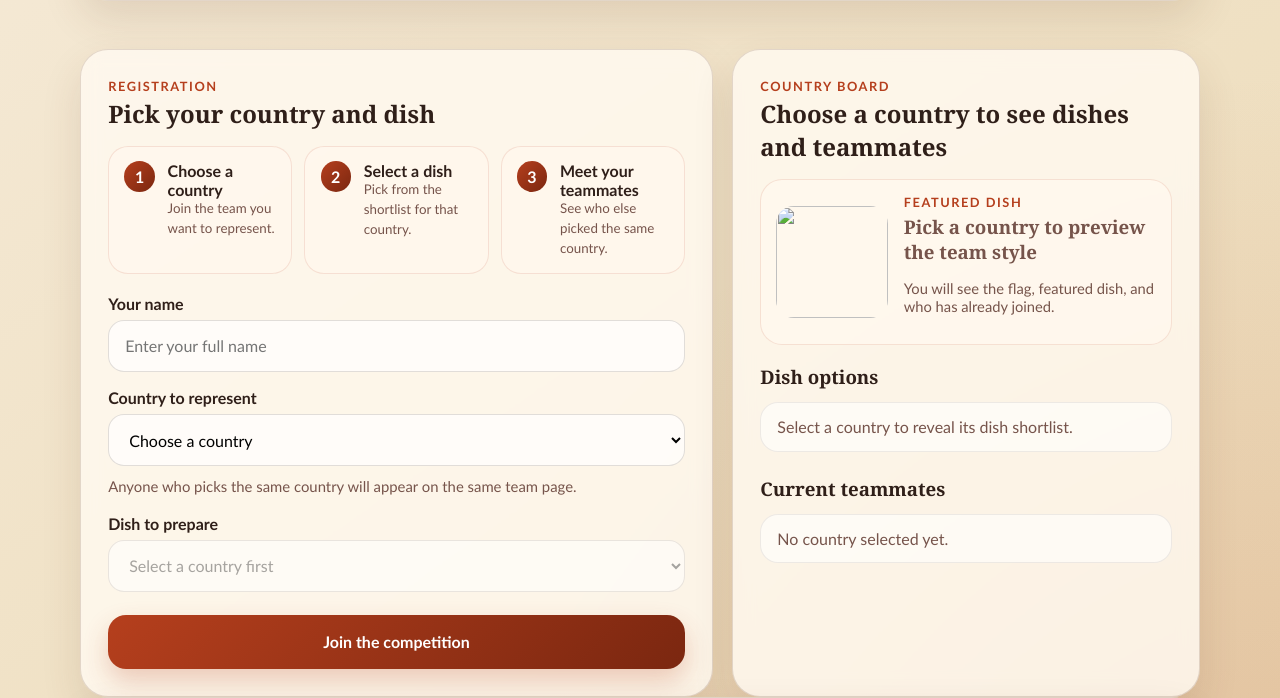
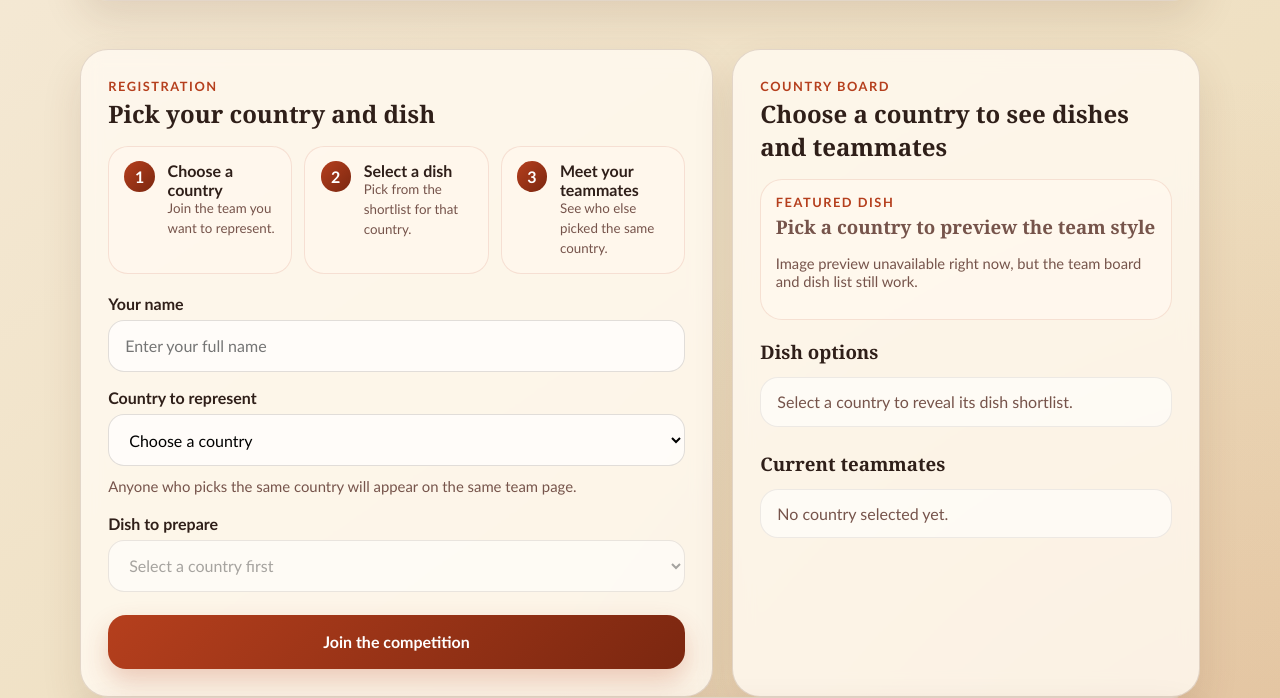
Before and after one commit to benjaminogwal/cookchall, a Flask app: template cooking-event-site/templates/index.html in a window 1280 px wide. Shown: the part 1641-2339 px from the top of the page. Run offline with Flask 3, Linux system fonts and the light colour scheme; the template is opened without the code that fills it: most values are stand-ins (such as "Sample title", 1, 10 or a date in 2020); grey boxes marked "Sample" are stand-in pictures; some libraries are stand-ins or nearby versions.

Commit message:
Hide broken country preview image

```diff
--- a/cooking-event-site/static/app.js
+++ b/cooking-event-site/static/app.js
@@ -12,6 +12,24 @@ if (form) {
     const previewCopy = document.getElementById("preview-copy");
     const countrySpotlight = document.getElementById("country-spotlight");
     const countryPreview = document.getElementById("country-preview");
+    const countryPreviewMedia = document.getElementById("country-preview-media");
+
+    const hidePreviewImage = () => {
+        countryPreview.classList.remove("has-image");
+        countryPreviewMedia.setAttribute("aria-hidden", "true");
+        countryImage.removeAttribute("src");
+        countryImage.alt = "";
+    };
+
+    countryImage.addEventListener("load", () => {
+        countryPreview.classList.add("has-image");
+        countryPreviewMedia.setAttribute("aria-hidden", "false");
+    });
+
+    countryImage.addEventListener("error", () => {
+        hidePreviewImage();
+        previewCopy.textContent = "Image preview unavailable right now, but the team board and dish list still work.";
+    });
 
     const setDishOptions = (country) => {
         const dishes = country ? countryDetails[country].dishes : [];
@@ -58,9 +76,7 @@ if (form) {
     const renderPreview = (country) => {
         if (!country) {
             countryPreview.classList.add("empty-state");
-            countryImage.hidden = true;
-            countryImage.src = "";
-            countryImage.alt = "";
+            hidePreviewImage();
             countrySpotlight.textContent = "Featured Dish";
             previewTitle.textContent = "Pick a country to preview the team style";
             previewCopy.textContent = "You will see the flag, featured dish, and who has already joined.";
@@ -69,7 +85,7 @@ if (form) {
 
         const details = countryDetails[country];
         countryPreview.classList.remove("empty-state");
-        countryImage.hidden = false;
+        hidePreviewImage();
         countryImage.src = details.image_url;
         countryImage.alt = details.image_alt;
         countrySpotlight.textContent = `${details.flag} Featured Dish`;
--- a/cooking-event-site/static/styles.css
+++ b/cooking-event-site/static/styles.css
@@ -327,7 +327,7 @@ h3 {
 
 .country-preview {
     display: grid;
-    grid-template-columns: 112px minmax(0, 1fr);
+    grid-template-columns: minmax(0, 1fr);
     gap: 1rem;
     align-items: center;
     margin-bottom: 1.2rem;
@@ -335,6 +335,18 @@ h3 {
     border-radius: 22px;
     background: rgba(255, 247, 237, 0.86);
     border: 1px solid rgba(181, 63, 29, 0.12);
+}
+
+.country-preview.has-image {
+    grid-template-columns: 112px minmax(0, 1fr);
+}
+
+.country-preview-media {
+    display: none;
+}
+
+.country-preview.has-image .country-preview-media {
+    display: block;
 }
 
 .country-preview img {
--- a/cooking-event-site/templates/index.html
+++ b/cooking-event-site/templates/index.html
@@ -111,7 +111,9 @@
         </div>
 
         <div class="country-preview empty-state" id="country-preview">
-            <img id="country-image" src="" alt="" loading="lazy" hidden>
+            <div class="country-preview-media" id="country-preview-media" aria-hidden="true">
+                <img id="country-image" src="" alt="" loading="lazy">
+            </div>
             <div>
                 <p class="eyebrow" id="country-spotlight">Featured Dish</p>
                 <h3 id="preview-title">Pick a country to preview the team style</h3>
```
